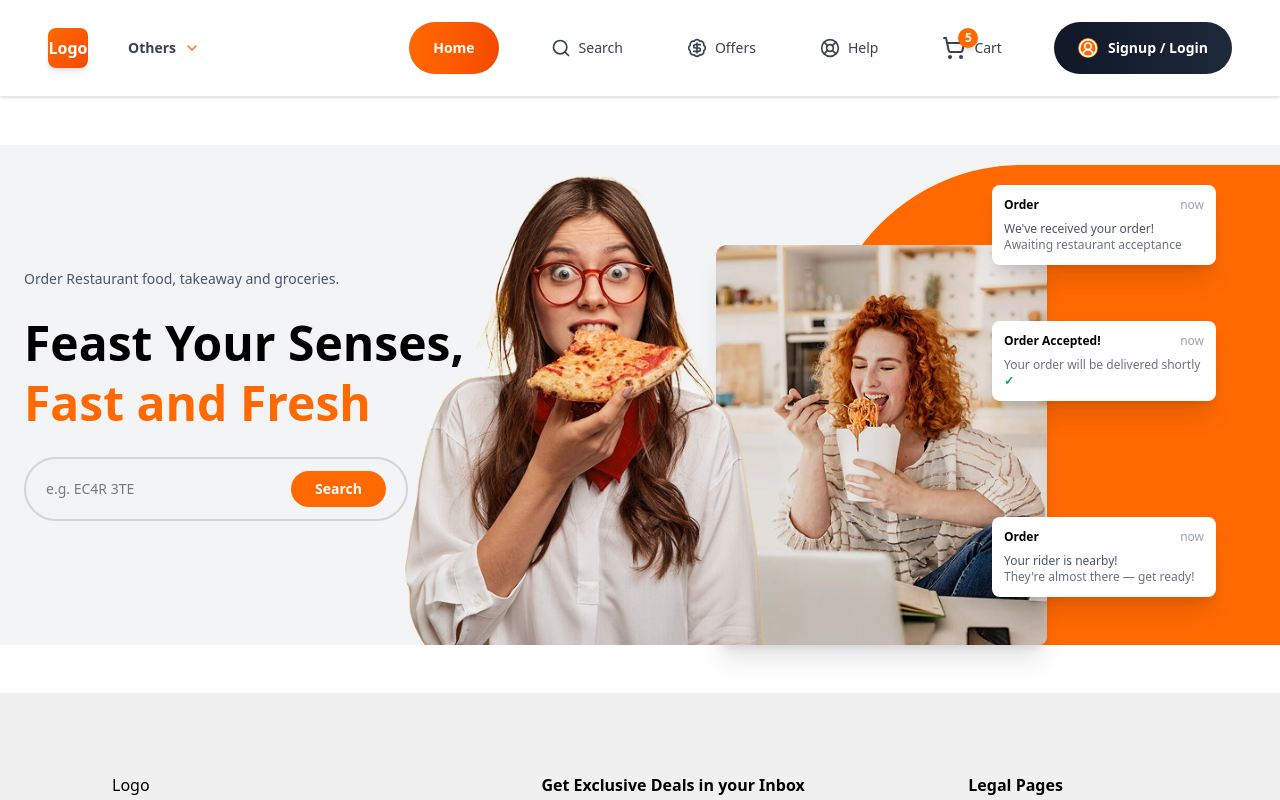
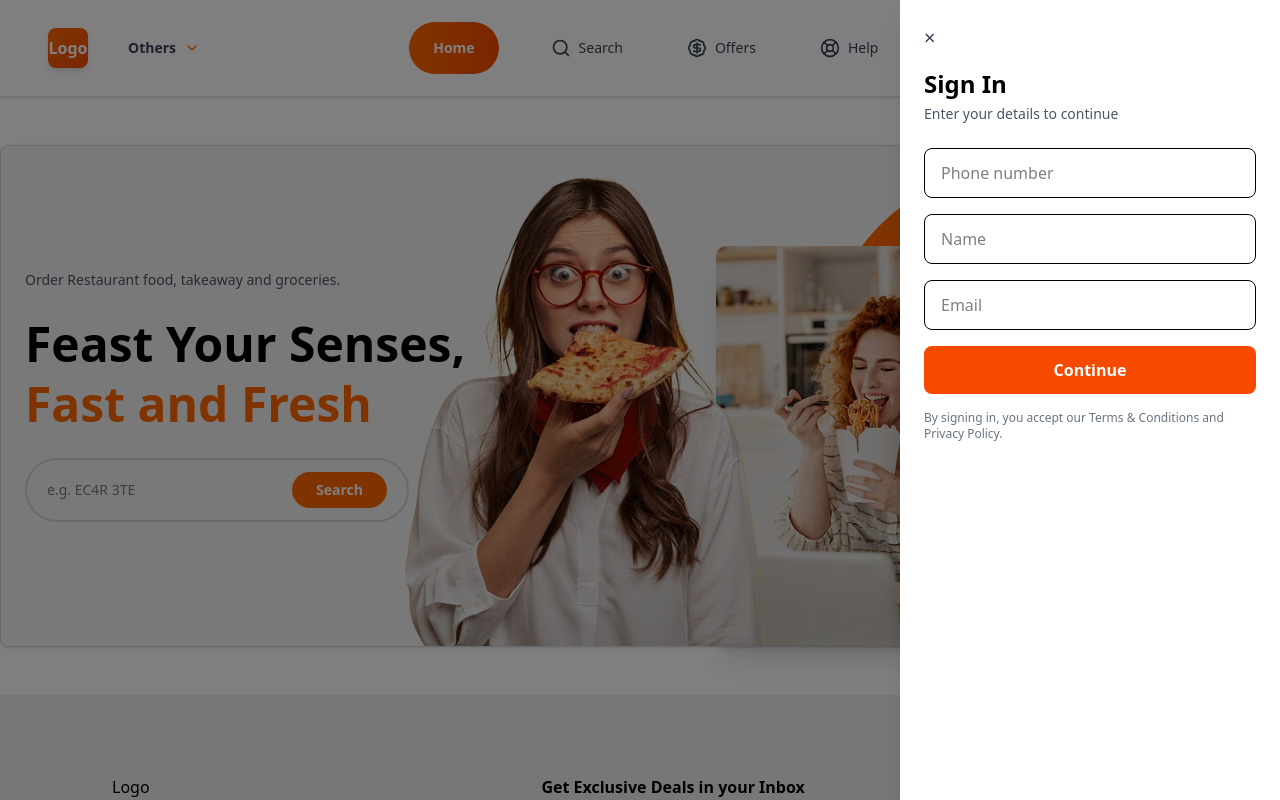
Before and after one commit to Ajay05532/Food-delivery, a React (Vite) app in the folder frontend/: page / in a window 1280 px wide. Both pictures are taken after a click on the button "Signup / Login". Shown: the top 800 px of the page. Built offline with nearby package versions, Linux system fonts and the light colour scheme.

Commit message:
signup page added

```diff
--- a/frontend/src/App.jsx
+++ b/frontend/src/App.jsx
@@ -1,12 +1,15 @@
-import { Routes, Route } from 'react-router-dom'
-import Home from './pages/Home.jsx'
+import { Routes, Route } from "react-router-dom";
+import Home from "./pages/Home.jsx";
+import Layout from "./layout/Layout.jsx";
 
 const App = () => {
   return (
-    <Routes>
-      <Route path = "/" element={ <Home /> } />
-    </Routes>
-  )
-}
+    <Layout>
+      <Routes>
+        <Route path="/" element={<Home />} />
+      </Routes>
+    </Layout>
+  );
+};
 
-export default App
+export default App;
--- /dev/null
+++ b/frontend/src/components/AuthDrawer.jsx
@@ -0,0 +1,75 @@
+import React from "react";
+
+const AuthDrawer = ({ open, onClose }) => {
+  return (
+    <div>
+      {/* Backdrop */}
+      <div
+        className={`fixed inset-0 bg-black/50 transition-opacity duration-300 z-[100]
+        ${open ? "opacity-100 pointer-events-auto" : "opacity-0 pointer-events-none"}
+        `}
+        onClick={onClose}
+      />
+
+      {/* Drawer Panel */}
+      <div
+        className={`fixed top-0 right-0 h-full w-full sm:w-[380px] bg-white shadow-xl z-[101]
+        transform transition-transform duration-300
+        ${open ? "translate-x-0" : "translate-x-full"}
+        `}
+      >
+        <div className="p-6">
+          {/* Close Button */}
+          <button className="text-gray-700 text-xl mb-4" onClick={onClose}>
+            ×
+          </button>
+
+          {/* Title */}
+          <h2 className="text-2xl font-semibold mb-1">Sign In</h2>
+          <p className="text-sm text-gray-600 mb-6">
+            Enter your details to continue
+          </p>
+
+          {/* Form */}
+          <form className="space-y-4">
+            <input
+              type="text"
+              placeholder="Phone number"
+              className="w-full border px-4 py-3 rounded-lg outline-none
+              focus:ring-2 focus:ring-orange-600"
+            />
+
+            <input
+              type="text"
+              placeholder="Name"
+              className="w-full border px-4 py-3 rounded-lg outline-none
+              focus:ring-2 focus:ring-orange-600"
+            />
+
+            <input
+              type="email"
+              placeholder="Email"
+              className="w-full border px-4 py-3 rounded-lg outline-none
+              focus:ring-2 focus:ring-orange-600"
+            />
+
+            <button
+              type="submit"
+              className="w-full bg-orange-600 text-white font-semibold py-3 rounded-lg
+              hover:bg-orange-700 transition-all"
+            >
+              Continue
+            </button>
+          </form>
+
+          {/* Terms */}
+          <p className="text-xs text-gray-500 mt-4">
+            By signing in, you accept our Terms & Conditions and Privacy Policy.
+          </p>
+        </div>
+      </div>
+    </div>
+  );
+};
+
+export default AuthDrawer;
--- a/frontend/src/components/Hero.jsx
+++ b/frontend/src/components/Hero.jsx
@@ -5,7 +5,7 @@ import noodlesGirl from "../assets/girl2.png";
 export default function Hero() {
   return (
     <section className="w-full py-12 relative overflow-hidden">
-      <div className="max-w-7xl mx-auto px-6 bg-gray-100 relative">
+      <div className="max-w-7xl mx-auto px-6 bg-gray-100 relative border-1 border-gray-300 rounded-lg shadow-sm">
         <div className="h-[500px] grid grid-cols-1 lg:grid-cols-2 gap-8 lg:gap-12 items-center">
           {/* LEFT SIDE */}
           <div className="space-y-6 z-10">
--- a/frontend/src/components/Navbar.jsx
+++ b/frontend/src/components/Navbar.jsx
@@ -8,7 +8,7 @@ import {
   ChevronDown,
 } from "lucide-react";
 
-const Navbar = () => {
+const Navbar = ({ onLoginClick }) => {
   return (
     <header className="w-full border-b border-gray-200 bg-white shadow-sm">
         <div className="flex h-24 items-center justify-between px-12">
@@ -53,7 +53,7 @@ const Navbar = () => {
                     <span>Cart</span>
                 </button>
 
-                <button className="flex w-auto items-center gap-2.5 rounded-full bg-gradient-to-r from-gray-900 to-gray-800 px-6 py-4 text-sm font-semibold text-white hover:shadow-lg hover:from-gray-950 hover:to-gray-900 transition-all duration-200 justify-around">
+                <button onClick={onLoginClick} className="flex w-auto items-center gap-2.5 rounded-full bg-gradient-to-r from-gray-900 to-gray-800 px-6 py-4 text-sm font-semibold text-white hover:shadow-lg hover:from-gray-950 hover:to-gray-900 transition-all duration-200 justify-around">
                     <CircleUserRound className="h-5 w-5 bg-orange-500 rounded-full"/>
                     <span>Signup / Login</span>
                 </button>
--- /dev/null
+++ b/frontend/src/layout/Layout.jsx
@@ -0,0 +1,22 @@
+import { useState } from "react";
+import AuthDrawer from "../components/AuthDrawer";
+import Navbar from "../components/Navbar";
+import Footer from "../components/footer";
+
+const Layout = ({ children }) => {
+  const [authOpen, setAuthOpen] = useState(false);
+
+  return (
+    <>
+      <Navbar onLoginClick={() => setAuthOpen(true)} />
+
+      {children}
+
+      <Footer />
+
+      <AuthDrawer open={authOpen} onClose={() => setAuthOpen(false)} />
+    </>
+  );
+};
+
+export default Layout;
--- a/frontend/src/pages/Home.jsx
+++ b/frontend/src/pages/Home.jsx
@@ -1,14 +1,10 @@
 import React from 'react'
 import Hero from '../components/Hero'
-import Navbar from '../components/Navbar'
-import Footer from '../components/footer'
 
 const Home = () => {
   return (
     <div>
-        <Navbar />
-        <Hero />
-        <Footer />
+      <Hero />
     </div>
   )
 }
```
